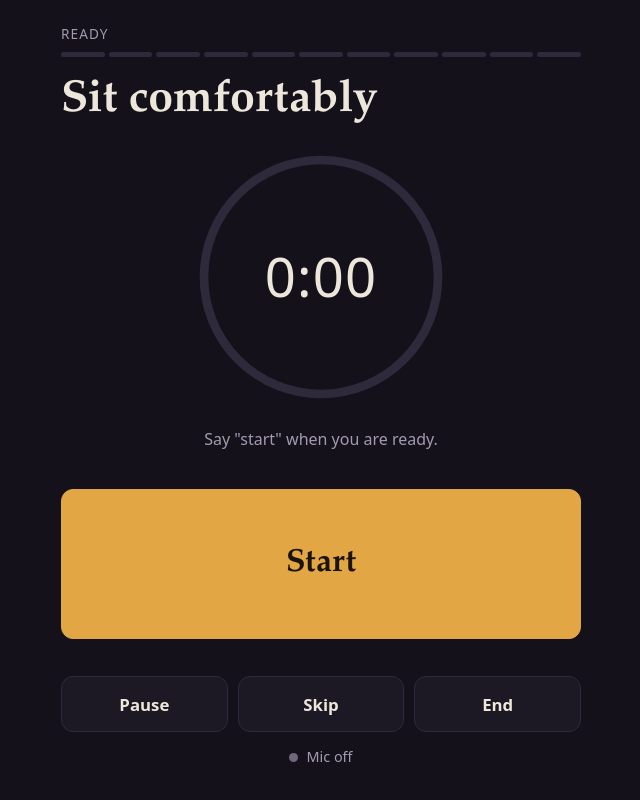
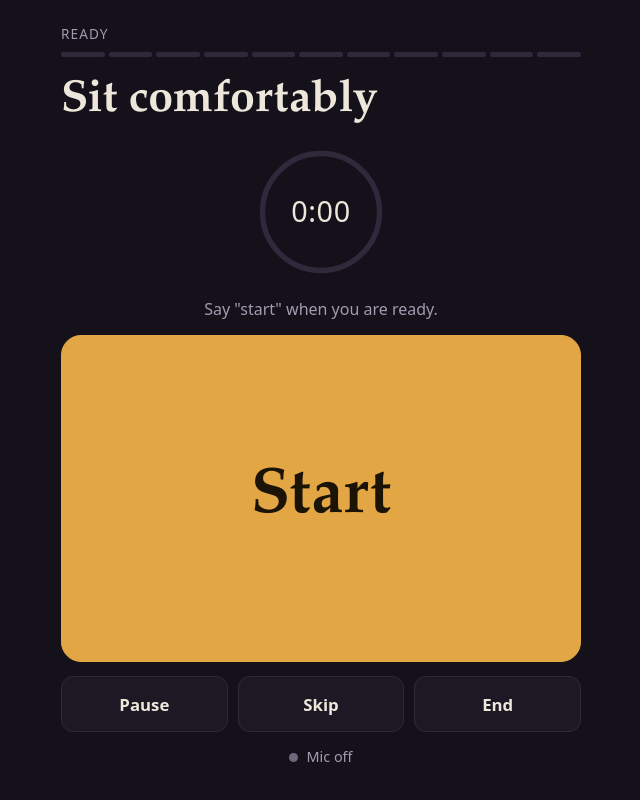
Before and after one commit to RahulMisra2000/fdb, a plain HTML site: page spiritual/shambhavi/sadhana.html in a window 1280 px wide. Both pictures are taken after a click on the button "Begin". Shown: the whole page, without its empty margins (319-959 px from the left). Drawn offline with Linux system fonts and the light colour scheme.

Commit message:
Enhance big button size and add compact mode
Increased the minimum height and font size of the big button, added compact mode functionality, and adjusted related styles for the session.

```diff
--- a/spiritual/shambhavi/sadhana.html
+++ b/spiritual/shambhavi/sadhana.html
@@ -121,7 +121,11 @@ h2.stepname{font:600 clamp(2rem,9vw,2.8rem)/1.1 var(--display);margin:6px 0 0;te
 .arc{fill:none;stroke:var(--accent);stroke-width:8;stroke-linecap:round}
 .clock{position:absolute;inset:0;display:grid;place-items:center;font:500 clamp(2.4rem,13vw,3.4rem)/1 var(--body);font-variant-numeric:tabular-nums;letter-spacing:.02em}
 .hint{text-align:center;color:var(--muted);margin:0;min-height:3em}
-.bigbtn{width:100%;min-height:150px;font-size:2rem;font-family:var(--display)}
+.bigbtn{width:100%;min-height:300px;flex:1 1 300px;font-size:4rem;font-family:var(--display);border-radius:20px}
+.session.compact .ringwrap{width:min(34vw,130px)}
+.session.compact .clock{font-size:clamp(1.3rem,7vw,1.8rem)}
+.session.compact .track,.session.compact .arc{stroke-width:10}
+.session.compact .hint{min-height:0}
 .controls{display:grid;grid-template-columns:repeat(3,1fr);gap:10px;margin-top:auto}
 .controls .btn{padding-inline:8px}
 .mic{display:flex;gap:8px;align-items:center;justify-content:center;color:var(--muted);font-size:.9rem}
@@ -617,7 +621,10 @@ function setArc(frac){ $('arc').style.strokeDasharray = C; $('arc').style.stroke
 function setBig(label, show){ const b = $('bigBtn'); b.textContent = label; b.hidden = !show; }
 function openHint(){ return voiceUsable() ? 'Say "' + endWord() + '" when you finish.' : 'Tap Over when you finish.'; }
 
+function setCompact(on){ const el = $('session').firstElementChild; if (el) el.classList.toggle('compact', on); }
+
 function renderArmed(){
+  setCompact(true);
   $('count').textContent = 'Ready';
   $('stepName').textContent = 'Sit comfortably';
   $('clock').textContent = '0:00';
@@ -628,6 +635,7 @@ function renderArmed(){
 }
 function renderStep(i){
   const s = STEPS[i];
+  setCompact(s.type !== 'timed');
   $('count').textContent = 'Step ' + (i+1) + ' of ' + STEPS.length;
   $('stepName').textContent = s.name;
   markSegs(i);
```
